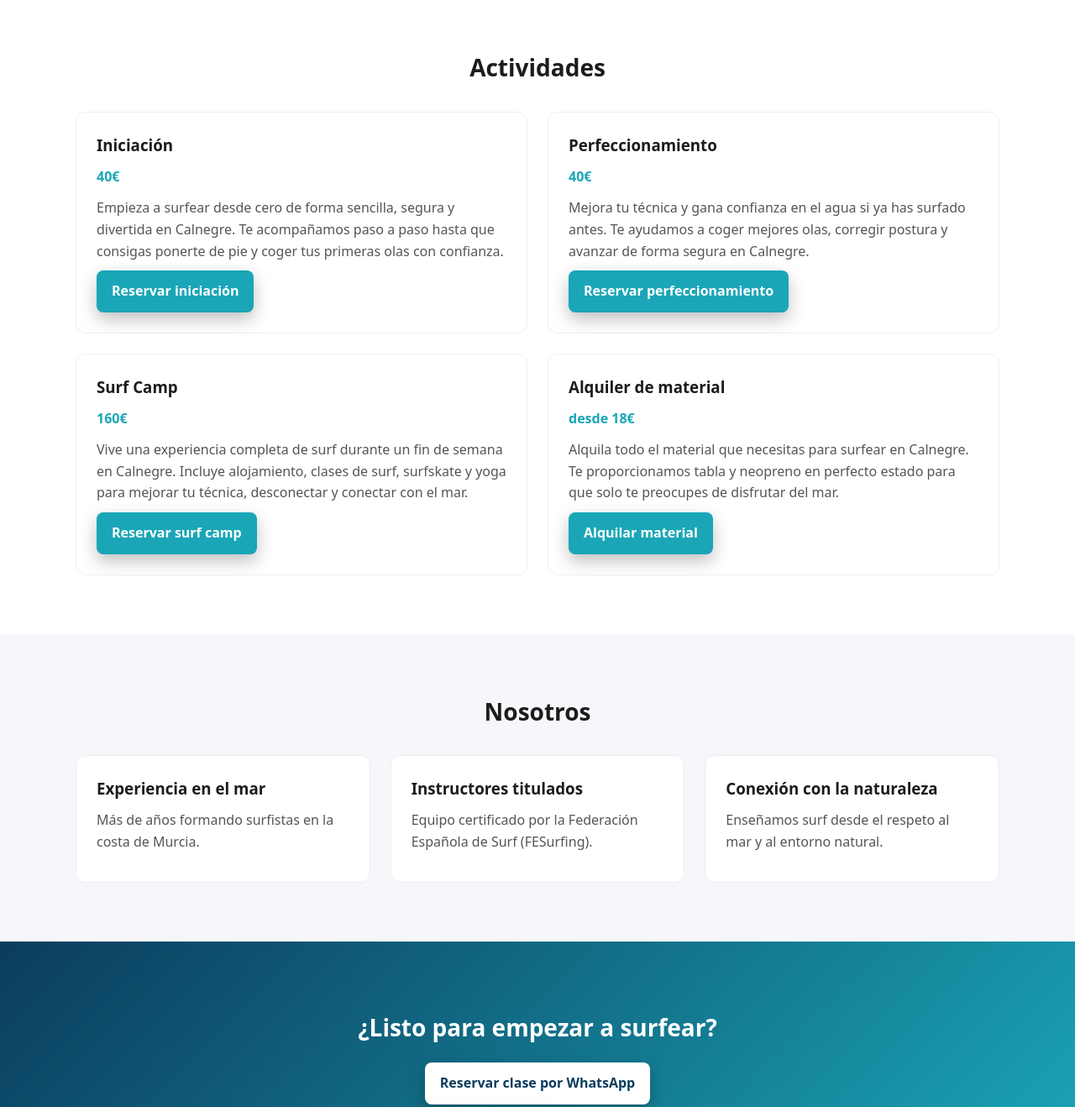
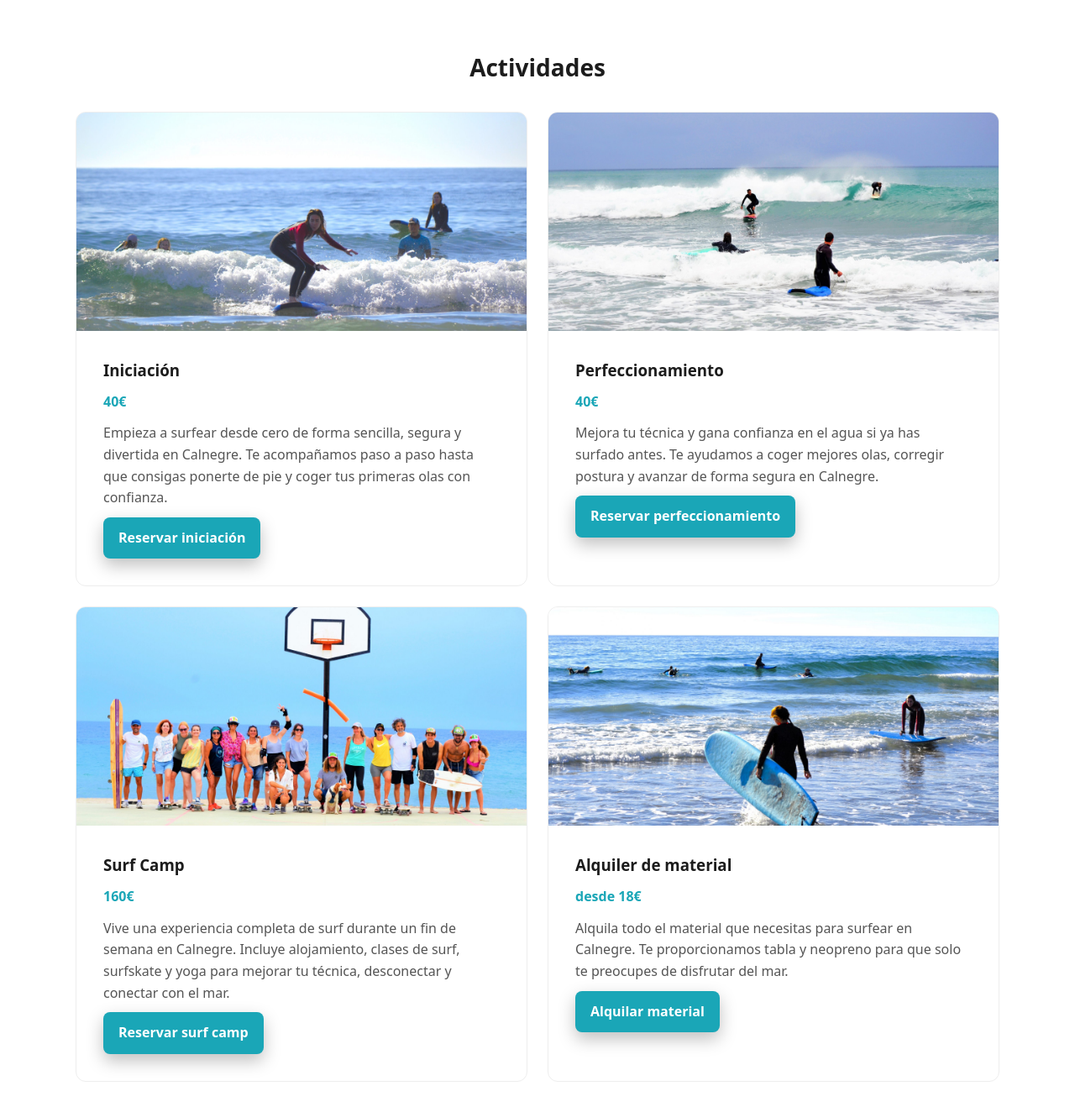
Before and after one commit to jesusrmdev/surfnaturemurcia-v2, a plain HTML site: page index.html in a window 1280 px wide. Shown: the part 840-2158 px from the top of the page at 84% size. Drawn offline with Linux system fonts and the light colour scheme.

Commit message:
feat(activities): add activity images and improve visual presentation

```diff
--- a/css/styles.css
+++ b/css/styles.css
@@ -314,6 +314,43 @@ body {
 }
 
 /* =========================
+   ACTIVITY CARDS
+========================= */
+
+.card--activity {
+  overflow: hidden;
+  padding: 0;
+}
+
+.card__image {
+  width: 100%;
+  height: 260px;
+  object-fit: cover;
+  object-position: center 80%;
+  display: block;
+}
+
+.card__content {
+  padding: 2rem;
+}
+
+.card__image--initiation {
+  object-position: center 90%;
+}
+
+.card__image--improvement {
+  object-position: center 25%;
+}
+
+.card__image--camp {
+  object-position: center 50%;
+}
+
+.card__image--rental {
+  object-position: center 85%;
+}
+
+/* =========================
    CTA
 ========================= */
 
--- a/index.html
+++ b/index.html
@@ -73,40 +73,106 @@
 
       <div class="grid grid--2">
 
-        <div class="card">
+  <div class="card card--activity">
+
+    <img
+      src="assets/images/activities/surf-iniciacion-calnegre.jpg"
+      alt="Clase de surf de iniciación en Calnegre"
+      class="card__image card__image--initiation"
+    >
+
+    <div class="card__content">
+
       <h3>Iniciación</h3>
+
       <span class="price">40€</span>
+
       <p>
         Empieza a surfear desde cero de forma sencilla, segura y divertida en Calnegre. Te acompañamos paso a paso hasta que consigas ponerte de pie y coger tus primeras olas con confianza.
       </p>
-          <a href="https://wa.me/TUNUMERO" class="btn btn-primary">Reservar iniciación</a>
+
+      <a href="https://wa.me/TUNUMERO" class="btn btn-primary">
+        Reservar iniciación
+      </a>
+
     </div>
 
-        <div class="card">
+  </div>
+
+  <div class="card card--activity">
+
+    <img
+      src="assets/images/activities/surf-perfeccionamiento-calnegre.jpg"
+      alt="Clase de surf de perfeccionamiento en Calnegre"
+      class="card__image card__image--improvement"
+    >
+
+    <div class="card__content">
+
       <h3>Perfeccionamiento</h3>
+
       <span class="price">40€</span>
+
       <p>
         Mejora tu técnica y gana confianza en el agua si ya has surfado antes. Te ayudamos a coger mejores olas, corregir postura y avanzar de forma segura en Calnegre.
       </p>
-          <a href="https://wa.me/TUNUMERO" class="btn btn-primary">Reservar perfeccionamiento</a>
+
+      <a href="https://wa.me/TUNUMERO" class="btn btn-primary">
+        Reservar perfeccionamiento
+      </a>
+
     </div>
 
-        <div class="card">
+  </div>
+
+  <div class="card card--activity">
+
+    <img
+      src="assets/images/activities/surf-camp-calnegre.jpg"
+      alt="Surf Camp en Calnegre"
+      class="card__image card__image--camp"
+    >
+
+    <div class="card__content">
+
       <h3>Surf Camp</h3>
+
       <span class="price">160€</span>
+
       <p>
         Vive una experiencia completa de surf durante un fin de semana en Calnegre. Incluye alojamiento, clases de surf, surfskate y yoga para mejorar tu técnica, desconectar y conectar con el mar.
       </p>
-          <a href="https://wa.me/TUNUMERO" class="btn btn-primary">Reservar surf camp</a>
+
+      <a href="https://wa.me/TUNUMERO" class="btn btn-primary">
+        Reservar surf camp
+      </a>
+
     </div>
 
-        <div class="card">
+  </div>
+
+  <div class="card card--activity">
+
+    <img
+      src="assets/images/activities/alquiler-material-calnegre.jpg"
+      alt="Alquiler de material de surf en Calnegre"
+      class="card__image card__image--rental"
+    >
+
+    <div class="card__content">
+
       <h3>Alquiler de material</h3>
+
       <span class="price">desde 18€</span>
+
       <p>
-            Alquila todo el material que necesitas para surfear en Calnegre. Te proporcionamos tabla y neopreno en perfecto estado para que solo te preocupes de disfrutar del mar.
+        Alquila todo el material que necesitas para surfear en Calnegre. Te proporcionamos tabla y neopreno para que solo te preocupes de disfrutar del mar.
       </p>
-          <a href="https://wa.me/TUNUMERO" class="btn btn-primary">Alquilar material</a>
+
+      <a href="https://wa.me/TUNUMERO" class="btn btn-primary">
+        Alquilar material
+      </a>
+
     </div>
 
   </div>
```
Also changed, not shown: assets/images/activities/alquiler-material-calnegre.jpg (added), assets/images/activities/surf-camp-calnegre.jpg (added), assets/images/activities/surf-iniciacion-calnegre.jpg (added), assets/images/activities/surf-perfeccionamiento-calnegre.jpg (added). Lines whose indentation alone changed are shown as unchanged.
